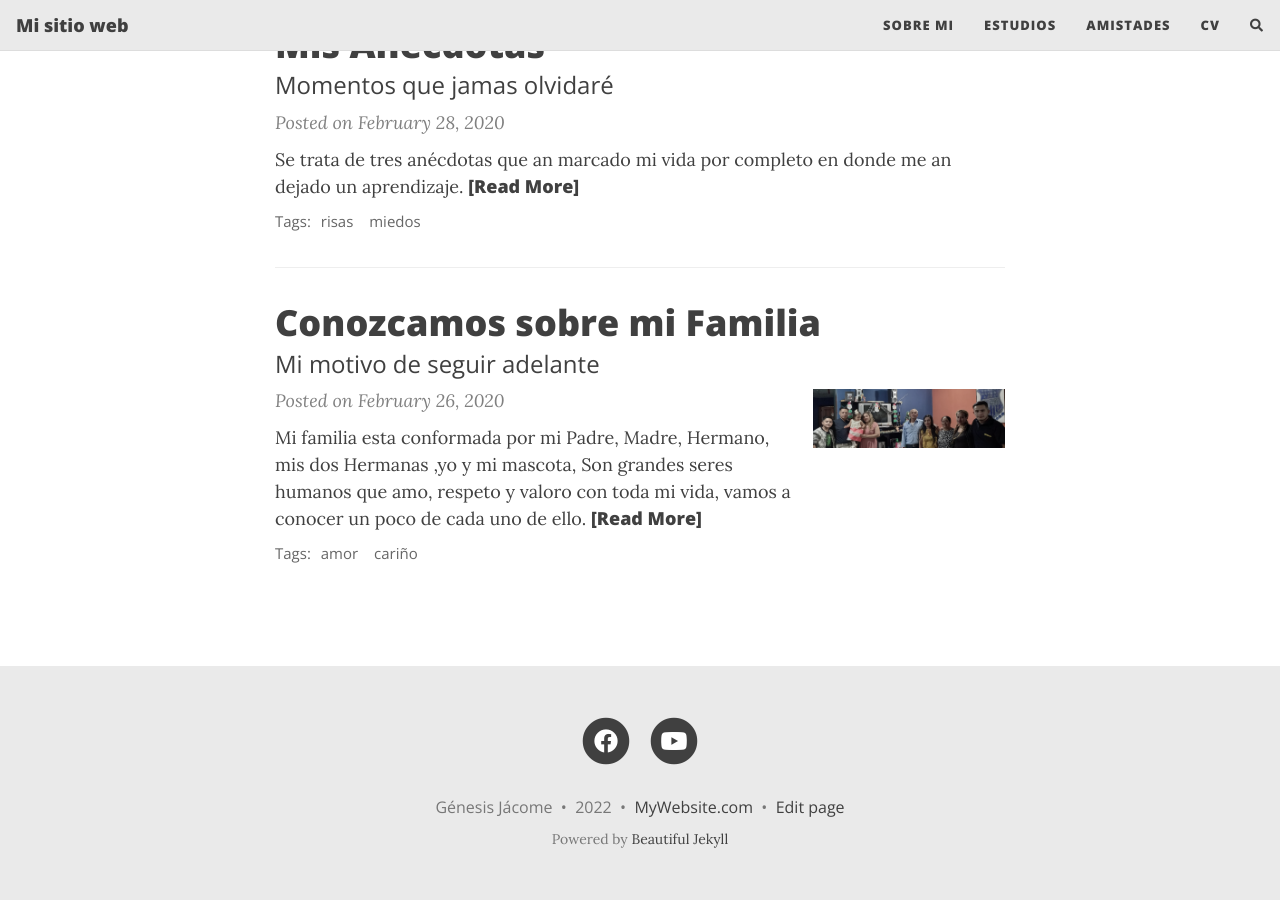
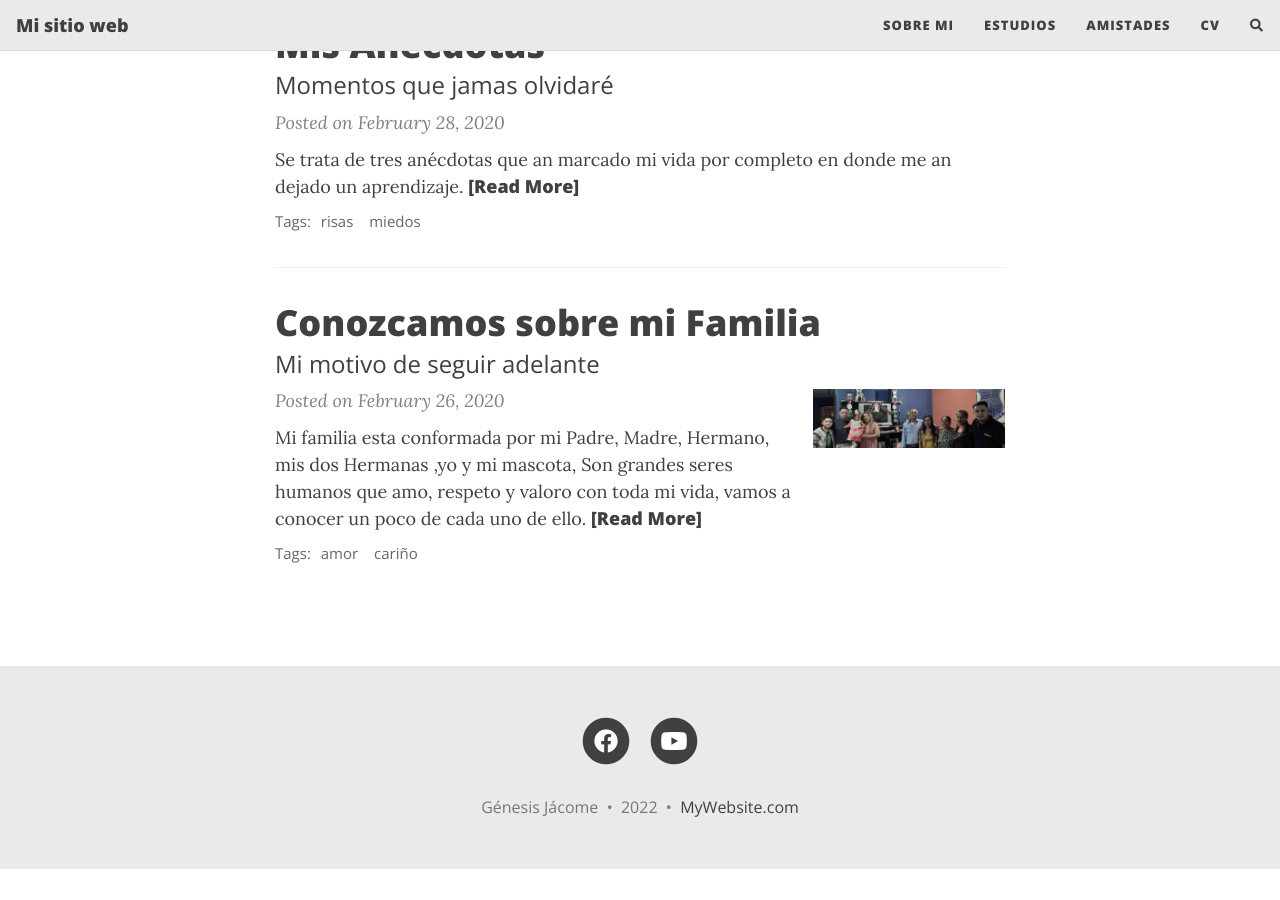
Before and after one commit to gmaribelj/gmaribelj.github.io, a Jekyll site: the page built from index.html, in a window 1280 px wide and 900 px high, scrolled down 591 px. Built offline with Jekyll 4.4.1, drawn with Linux system fonts in a browser that asks for light colours; nearby versions of some CDN libraries; the list of posts is cut into pages by our own code; comment, search, counter and statistics services are not loaded; after the commit the page ends 1460 px from its top, so only the background shows below that.

Commit message:
Update footer.html

```diff
--- a/_includes/footer.html
+++ b/_includes/footer.html
@@ -31,17 +31,5 @@
         {% endif %}
       {% endif%}
 
-      {% if site.edit_page_button and site.github.repository_url %}
-        &nbsp;&bull;&nbsp;
-        <a title="Edit this page on GitHub" href="{{ site.github.repository_url }}/edit/{{ site.github.source.branch }}/{{ page.path }}" class="text_muted">Edit page</a>
-       {% endif%}
 
-      </p>
-      {% unless site.remove-ads %}<p class="theme-by text-muted">
-        Powered by
-        <a href="https://beautifuljekyll.com">Beautiful Jekyll</a>
-      </p>{% endunless %}
-      </div>
-    </div>
-  </div>
 </footer>
```
